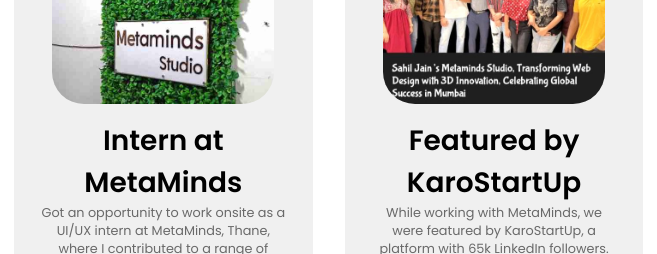
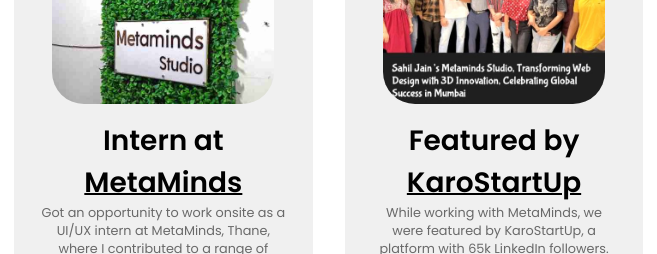
Before and after one commit to Rishi2419/Rishi-Portfolio, a plain HTML site: page index.html in a window 1280 px wide. Shown: the part 7060-7314 px from the top of the page, 146-803 px from the left. Drawn offline with Linux system fonts and the light colour scheme.

```diff
--- a/index.html
+++ b/index.html
@@ -411,7 +411,7 @@
             </button>
             <button
               class="btn btn-color-2 project-btn"
-              onclick="window.open('https://wvvy11.webflow.io/#services', '_blank');"
+              onclick="window.open('https://www.linkedin.com/posts/rishikesh-sahu-error_androiddevelopment-kotlin-jetpackcompose-activity-7230920596262420480-q8Ik?utm_source=share&utm_medium=member_desktop', '_blank');"
 
             >
               Live Demo
@@ -578,7 +578,7 @@
                 class="project-img"
               />
             </div>
-            <h2 class="experience-sub-title project-title">Intern at MetaMinds</h2>
+            <h2 class="experience-sub-title project-title">Intern at <a href="https://metaminds.studio/" target="_blank" rel="noopener noreferrer" style="text-decoration: underline; text-decoration-thickness: 1.5px; text-decoration-color: #000;">MetaMinds</a></h2>
             <p class="project-description">Got an opportunity to work onsite as a UI/UX intern at MetaMinds, Thane, where I contributed to a range of national and international projects, including Wvyy-Texas (US), Infiwin (Delhi), and Sentra (India & UAE). My role involved leading the design team, managing new joiners, maintaining communication with clients, and participating in meetings with developers from various parts of the world to ensure cohesive project execution and innovative design solutions.</p>
 
           </div>
@@ -590,7 +590,7 @@
                 class="project-img"
               />
             </div>
-            <h2 class="experience-sub-title project-title">Featured by KaroStartUp</h2>
+            <h2 class="experience-sub-title project-title">Featured by <a href="https://www.linkedin.com/feed/update/urn:li:activity:7193190609870872578/" target="_blank" rel="noopener noreferrer" style="text-decoration: underline; text-decoration-thickness: 1.5px; text-decoration-color: #000;">KaroStartUp</a></h2>
             <p class="project-description">While working with MetaMinds, we were featured by KaroStartUp, a platform with 65k LinkedIn followers. They highlighted MetaMinds Studio revolutionizing web design through immersive 3D innovation and celebrated our global success in Mumbai. The feature emphasized how our designs captivate audiences, bringing digital experiences to life and setting new standards in the industry.</p>
 
           </div>
```
